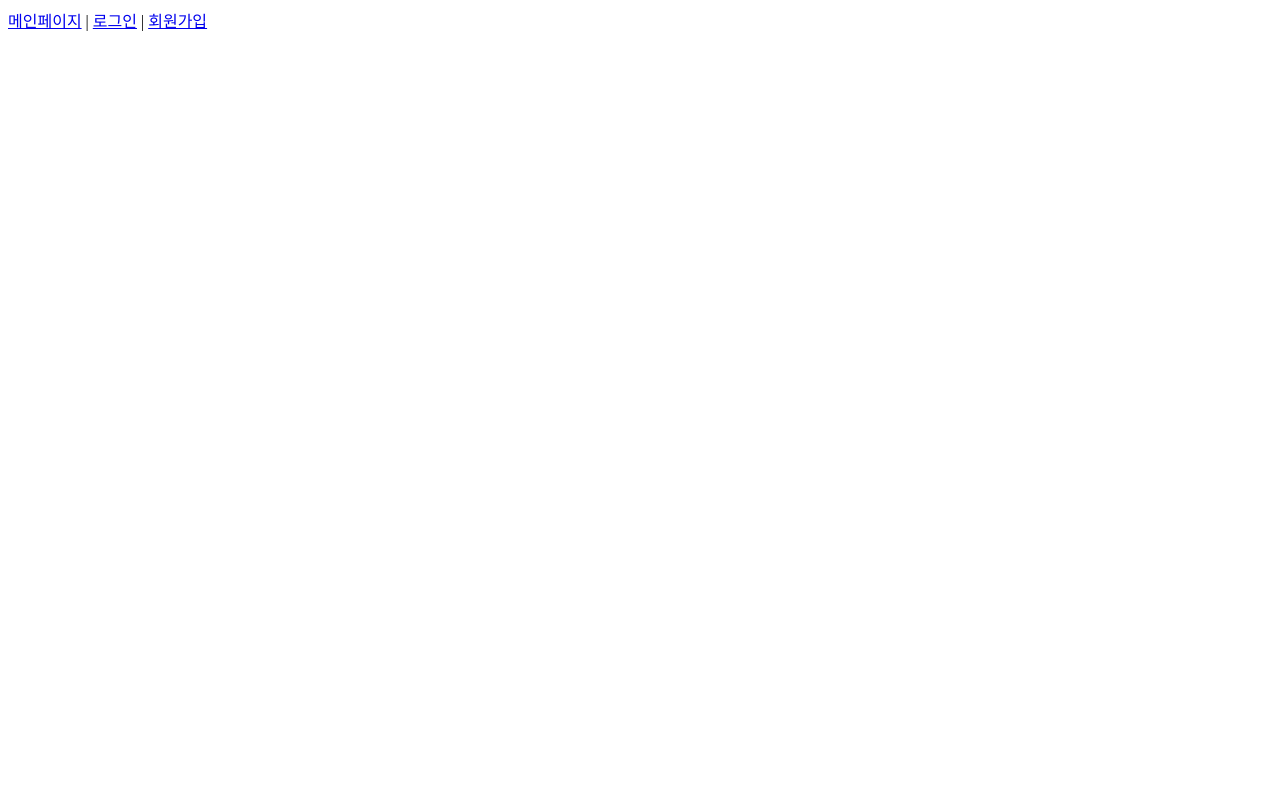
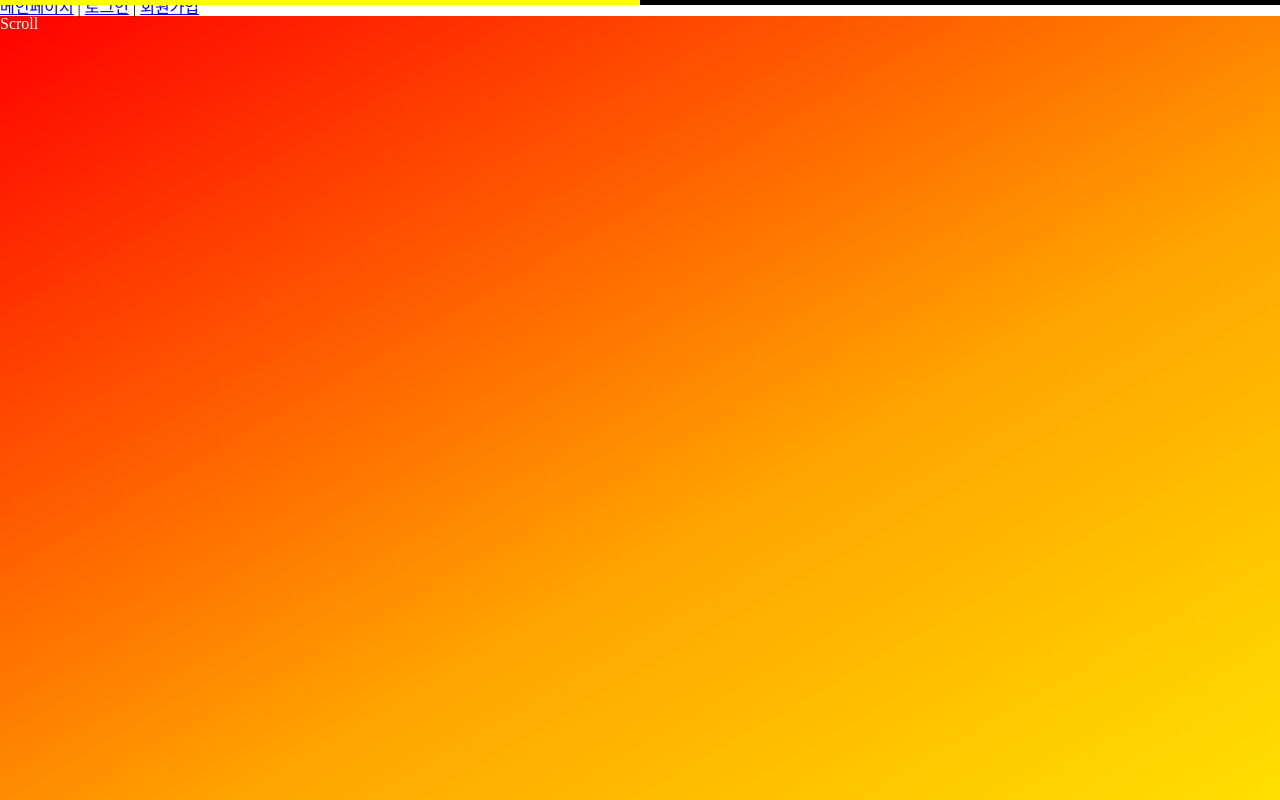
Before and after one commit to saintbeller96/Porest, a Vue app in the folder frontend/: page /test in a window 1280 px wide. Shown: the top 800 px of the page. Built offline with nearby package versions, Linux system fonts and the light colour scheme.

Commit message:
feat : Create test page for pregress bar

```diff
--- a/frontend/package.json
+++ b/frontend/package.json
@@ -17,12 +17,12 @@
     "@vue/cli-plugin-babel": "~4.5.0",
     "@vue/cli-plugin-eslint": "~4.5.0",
     "@vue/cli-plugin-router": "^4.5.12",
+    "@vue/cli-service": "~4.5.0",
     "@vue/eslint-config-prettier": "^6.0.0",
-    "@vue/cli-service": "~4.5.0",
     "babel-eslint": "^10.1.0",
     "eslint": "^6.7.2",
+    "eslint-plugin-prettier": "^3.1.3",
     "eslint-plugin-vue": "^6.2.2",
-    "eslint-plugin-prettier": "^3.1.3",
     "vue-template-compiler": "^2.6.11"
   },
   "eslintConfig": {
--- a/frontend/src/App.vue
+++ b/frontend/src/App.vue
@@ -8,4 +8,4 @@
   </div>
 </template>
 
-<style scoped></style>
+<style src="@/assets/css/common/reset.css"></style>
--- /dev/null
+++ b/frontend/src/assets/css/common/reset.css
@@ -0,0 +1,43 @@
+html, body, div, span, applet, object, iframe,
+h1, h2, h3, h4, h5, h6, p, blockquote, pre,
+a, abbr, acronym, address, big, cite, code,
+del, dfn, em, img, ins, kbd, q, s, samp,
+small, strike, strong, sub, sup, tt, var,
+b, u, i, center,
+dl, dt, dd, ol, ul, li,
+fieldset, form, label, legend,
+table, caption, tbody, tfoot, thead, tr, th, td,
+article, aside, canvas, details, embed,
+figure, figcaption, footer, header, hgroup,
+menu, nav, output, ruby, section, summary,
+time, mark, audio, video {
+	margin: 0;
+	padding: 0;
+	border: 0;
+	font-size: 100%;
+	font: inherit;
+	vertical-align: baseline;
+}
+/* HTML5 display-role reset for older browsers */
+article, aside, details, figcaption, figure,
+footer, header, hgroup, menu, nav, section {
+	display: block;
+}
+body {
+	line-height: 1;
+}
+ol, ul {
+	list-style: none;
+}
+blockquote, q {
+	quotes: none;
+}
+blockquote:before, blockquote:after,
+q:before, q:after {
+	content: '';
+	content: none;
+}
+table {
+	border-collapse: collapse;
+	border-spacing: 0;
+}
--- a/frontend/src/main.js
+++ b/frontend/src/main.js
@@ -1,12 +1,12 @@
-import Vue from 'vue'
-import App from './App.vue'
-import router from './router'
+import Vue from 'vue';
+import App from './App.vue';
+import router from './router';
 import store from './store';
 
-Vue.config.productionTip = false
+Vue.config.productionTip = false;
 
 new Vue({
   router,
   store,
-  render: h => h(App)
-}).$mount('#app')
+  render: h => h(App),
+}).$mount('#app');
--- a/frontend/src/router/index.js
+++ b/frontend/src/router/index.js
@@ -1,8 +1,8 @@
-import Vue from 'vue'
-import VueRouter from 'vue-router'
+import Vue from 'vue';
+import VueRouter from 'vue-router';
 // import store from '@/store/index';
 
-Vue.use(VueRouter)
+Vue.use(VueRouter);
 
 const routes = [
   {
@@ -24,12 +24,17 @@
     name: 'Signup',
     component: () => import('@/views/auth/SignupPage.vue'),
   },
-]
+  {
+    path: '/test',
+    name: 'Test',
+    component: () => import('@/views/test/Test.vue'),
+  },
+];
 
 const router = new VueRouter({
   mode: 'history',
   base: process.env.BASE_URL,
-  routes
-})
+  routes,
+});
 
-export default router
+export default router;
--- /dev/null
+++ b/frontend/src/views/test/Test.vue
@@ -0,0 +1,63 @@
+<template>
+  <div class="text-wrapper">
+    <h1>Scroll</h1>
+    <div class="progress">
+      <span class="progress-bar"></span>
+    </div>
+  </div>
+</template>
+
+<script>
+export default {
+  name: 'Test',
+  data() {
+    return {};
+  },
+  mounted() {
+    this.scrollEffect();
+  },
+  methods: {
+    scrollEffect() {
+      let scrollTop = 0;
+      window.addEventListener('scroll', () => {
+        scrollTop = document.documentElement.scrollTop;
+        console.log('scrollTop', scrollTop);
+        let per = Math.ceil((scrollTop / document.body.scrollHeight) * 100);
+        console.log('per', per);
+      }),
+        false;
+    },
+  },
+};
+</script>
+
+<style scoped>
+.text-wrapper {
+  height: 600vh;
+  background: linear-gradient(150deg, red, orange, yellow, green, indigo, purple, black);
+}
+
+h1 {
+  color: #fff;
+}
+
+.progress {
+  width: 100%;
+  height: 5px;
+  position: fixed;
+  top: 0;
+  left: 0;
+  background-color: #000;
+  z-index: 10;
+}
+
+.progress-bar {
+  position: absolute;
+  width: 50%;
+  height: 5px;
+  top: 0;
+  left: 0;
+  background-color: yellow;
+  z-index: 11;
+}
+</style>
--- /dev/null
+++ b/frontend/vue.config.js
@@ -0,0 +1,3 @@
+module.exports = {
+  lintOnSave: false,
+};
```
Also changed, not shown: frontend/src/views/auth/SignupPage.vue (+2 -6 lines), frontend/src/views/main/MainPage.vue (+2 -6 lines), frontend/.eslintrc.js, 1 other file (tests, documents, lock files or other folders).
